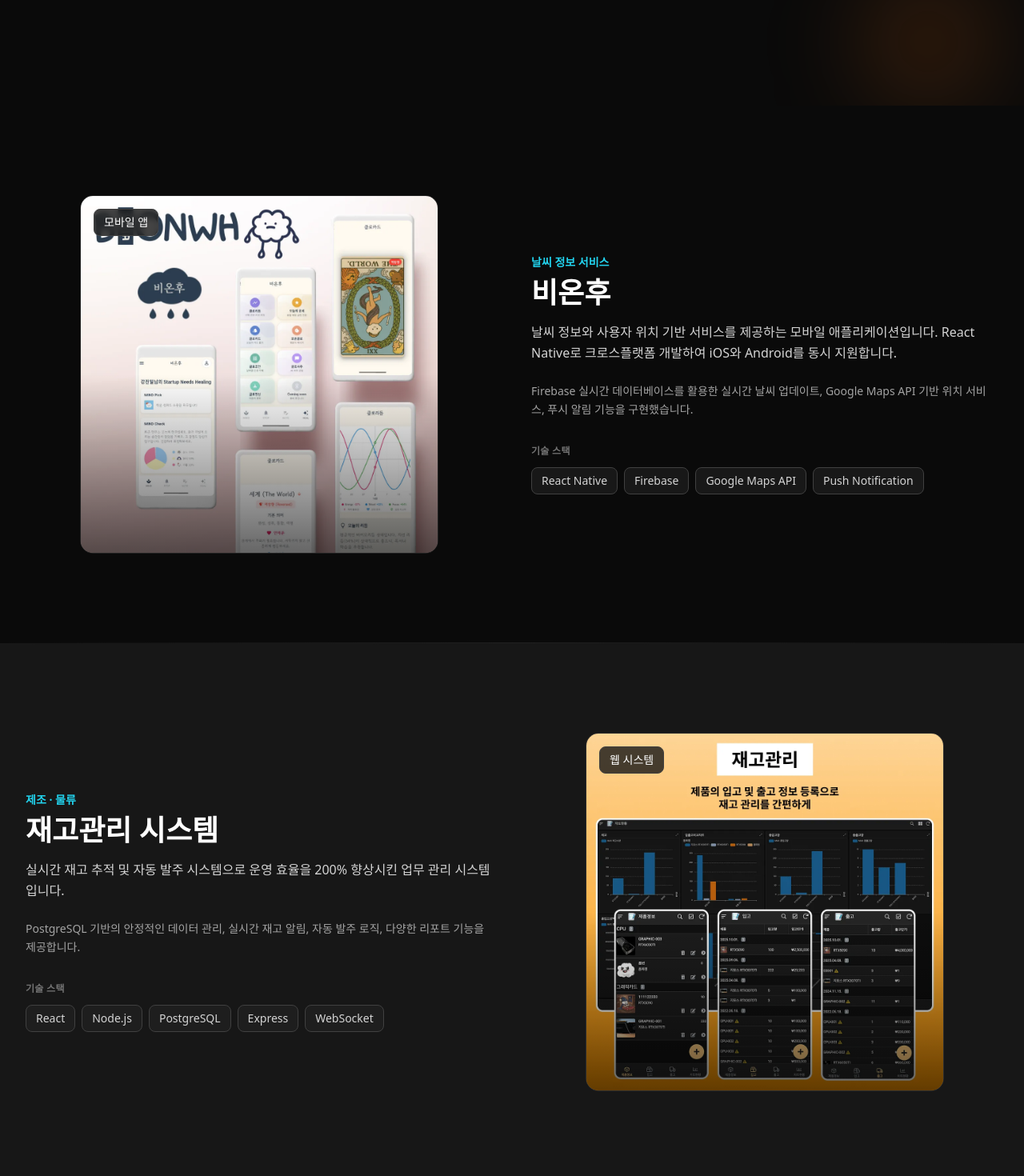
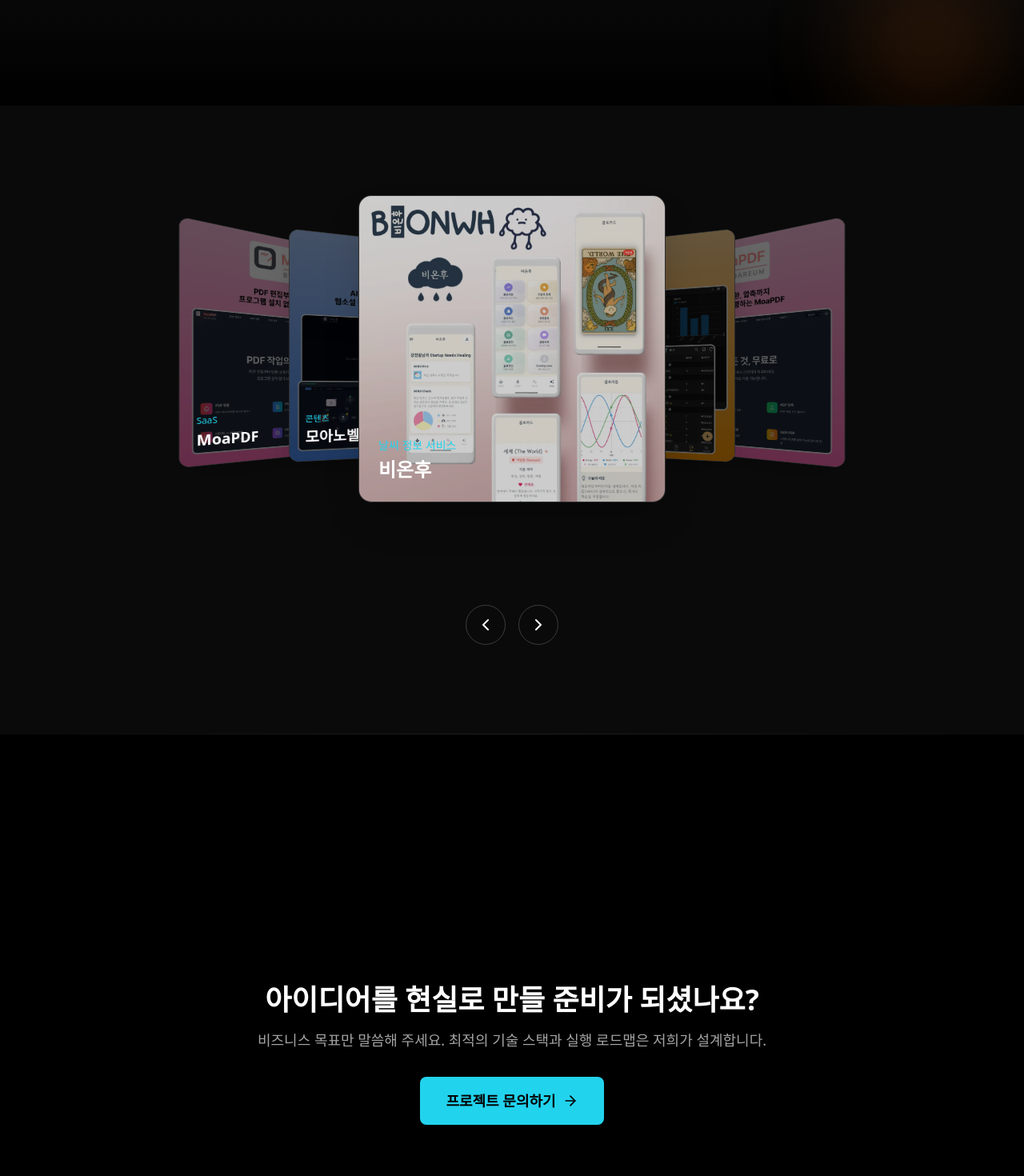
Before and after one commit to oz-kangkangparks/kangkangparks, a Next.js app: page /portfolio in a window 1280 px wide. Shown: the part 740-2210 px from the top of the page at 80% size. Built offline with nearby package versions, Linux system fonts and the light colour scheme.

Commit message:
Modify : 3D 이동 형태

```diff
--- a/app/portfolio/page.tsx
+++ b/app/portfolio/page.tsx
@@ -1,11 +1,11 @@
 "use client";
 
-import React from "react";
-import { motion } from "framer-motion";
+import React, { useState, useEffect } from "react";
+import { motion, AnimatePresence } from "framer-motion";
 import Image from "next/image";
-import { ArrowRight } from "lucide-react";
 import { Section } from "@/components/Layout";
-import Link from "next/link"; // Added Link import
+import { ChevronLeft, ChevronRight, ArrowRight } from "lucide-react";
+import Link from "next/link";
 
 const portfolioItems = [
     {
@@ -14,14 +14,14 @@
         category: "모바일 앱",
         industry: "날씨 정보 서비스",
         description:
-            "날씨 정보와 사용자 위치 기반 서비스를 제공하는 모바일 애플리케이션입니다. React Native로 크로스플랫폼 개발하여 iOS와 Android를 동시 지원합니다.",
+            "React Native 기반 크로스플랫폼 날씨 정보 앱. 실시간 데이터와 위치 기반 서비스를 제공합니다.",
         details:
             "Firebase 실시간 데이터베이스를 활용한 실시간 날씨 업데이트, Google Maps API 기반 위치 서비스, 푸시 알림 기능을 구현했습니다.",
-        tech: [
-            "React Native",
-            "Firebase",
-            "Google Maps API",
-            "Push Notification",
+        tech: ["React Native", "Firebase", "Google Maps API"],
+        images: [
+            "/images/beonwh.webp",
+            "/images/beonwh-1.webp",
+            "/images/beonwh-2.webp",
         ],
         mainImage: "/images/beonwh.webp",
     },
@@ -31,11 +31,16 @@
         category: "웹 시스템",
         industry: "제조 · 물류",
         description:
-            "실시간 재고 추적 및 자동 발주 시스템으로 운영 효율을 200% 향상시킨 업무 관리 시스템입니다.",
+            "실시간 재고 추적 및 자동 발주 시스템으로 운영 효율을 극대화한 맞춤형 업무 시스템입니다.",
         details:
             "PostgreSQL 기반의 안정적인 데이터 관리, 실시간 재고 알림, 자동 발주 로직, 다양한 리포트 기능을 제공합니다.",
-        tech: ["React", "Node.js", "PostgreSQL", "Express", "WebSocket"],
+        tech: ["React", "Node.js", "PostgreSQL", "Express"],
         mainImage: "/images/재고관리 (1).webp",
+        images: [
+            "/images/재고관리 (1).webp",
+            "/images/inventory-system-2.webp",
+            "/images/inventory-system-3.webp",
+        ],
     },
     {
         id: "moapdf",
@@ -43,11 +48,16 @@
         category: "웹 서비스",
         industry: "SaaS",
         description:
-            "AI 기반 PDF 변환 및 편집 도구로 월 10만 건 이상의 문서를 처리하는 SaaS 플랫폼입니다.",
+            "AI 기반 PDF 변환 및 편집 도구로, 월 10만 건 이상의 문서를 처리하는 B2C SaaS 플랫폼입니다.",
         details:
             "AWS Lambda를 활용한 서버리스 아키텍처, Python 기반 PDF 처리 엔진, Next.js로 구현된 빠른 사용자 인터페이스를 제공합니다.",
-        tech: ["Next.js", "Python", "AWS Lambda", "S3", "DynamoDB"],
+        tech: ["Next.js", "Python", "AWS Lambda", "S3"],
         mainImage: "/images/moapdf-main.webp",
+        images: [
+            "/images/moapdf-main.webp",
+            "/images/moapdf-2.webp",
+            "/images/moapdf-3.webp",
+        ],
     },
     {
         id: "moanovel",
@@ -55,40 +65,296 @@
         category: "AI 서비스",
         industry: "콘텐츠",
         description:
-            "GPT-4 기반 소설 생성 플랫폼으로 일일 활성 사용자 5,000명 이상을 보유한 AI 콘텐츠 서비스입니다.",
+            "GPT-4 기반 소설 생성 AI 플랫폼으로, 일일 활성 사용자 5,000명 이상을 보유한 AI 콘텐츠 서비스입니다.",
         details:
             "OpenAI GPT-4 API 연동, Redis 캐싱으로 빠른 응답 속도, Next.js 서버 사이드 렌더링으로 SEO 최적화를 구현했습니다.",
-        tech: ["Next.js", "GPT-4 API", "Redis", "Prisma", "PostgreSQL"],
+        tech: ["Next.js", "GPT-4 API", "Redis", "Prisma"],
         mainImage: "/images/모아노벨 (1).webp",
+        images: [
+            "/images/모아노벨 (1).webp",
+            "/images/moanovel-2.webp",
+            "/images/moanovel-3.webp",
+        ],
     },
 ];
+
+const extendedPortfolioItems = [
+    ...portfolioItems,
+    ...portfolioItems,
+    ...portfolioItems,
+];
+
+type PortfolioItem = (typeof portfolioItems)[0];
+
+const PortfolioModal = ({
+    item,
+    onClose,
+}: {
+    item: PortfolioItem;
+    onClose: () => void;
+}) => {
+    useEffect(() => {
+        const handleEsc = (event: KeyboardEvent) => {
+            if (event.key === "Escape") onClose();
+        };
+        window.addEventListener("keydown", handleEsc);
+        return () => window.removeEventListener("keydown", handleEsc);
+    }, [onClose]);
+
+    return (
+        <motion.div
+            initial={{ opacity: 0 }}
+            animate={{ opacity: 1 }}
+            exit={{ opacity: 0 }}
+            className="fixed inset-0 z-50 flex items-center justify-center bg-black/80 p-4 backdrop-blur-sm"
+            onClick={onClose}
+        >
+            <motion.div
+                initial={{ scale: 0.95 }}
+                animate={{ scale: 1 }}
+                exit={{ scale: 0.95 }}
+                transition={{ duration: 0.3 }}
+                className="relative w-full max-w-4xl overflow-hidden rounded-2xl border border-white/10 bg-neutral-900"
+                onClick={(e) => e.stopPropagation()}
+            >
+                <div className="max-h-[90vh] overflow-y-auto p-6 md:p-8">
+                    <h2 className="mb-2 text-3xl font-bold text-white">
+                        {item.title}
+                    </h2>
+                    <p className="mb-4 text-sm text-cyan-400">
+                        {item.industry}
+                    </p>
+                    <p className="mb-6 text-neutral-300">{item.description}</p>
+                    <p className="mb-8 text-neutral-400">{item.details}</p>
+                    <div className="mb-8 h-px bg-neutral-800" />
+                    <div className="grid gap-8 md:grid-cols-2">
+                        <div>
+                            <h3 className="mb-4 text-lg font-semibold">
+                                주요 기술 스택
+                            </h3>
+                            <div className="flex flex-wrap gap-2">
+                                {item.tech.map((tech) => (
+                                    <span
+                                        key={tech}
+                                        className="rounded-full bg-neutral-800 px-3 py-1 text-sm text-neutral-300"
+                                    >
+                                        {tech}
+                                    </span>
+                                ))}
+                            </div>
+                        </div>
+                        <div>
+                            <h3 className="mb-4 text-lg font-semibold">
+                                프로젝트 이미지
+                            </h3>
+                            <div className="grid grid-cols-3 gap-2">
+                                {item.images.map((image) => (
+                                    <div
+                                        key={image}
+                                        className="relative aspect-square overflow-hidden rounded-lg"
+                                    >
+                                        <Image
+                                            src={image}
+                                            alt={item.title}
+                                            fill
+                                            className="object-cover"
+                                        />
+                                    </div>
+                                ))}
+                            </div>
+                        </div>
+                    </div>
+                </div>
+                <button
+                    onClick={onClose}
+                    className="absolute right-4 top-4 rounded-full bg-white/10 p-2 text-white transition hover:bg-white/20"
+                >
+                    <svg
+                        xmlns="http://www.w3.org/2000/svg"
+                        fill="none"
+                        viewBox="0 0 24 24"
+                        strokeWidth={1.5}
+                        stroke="currentColor"
+                        className="h-6 w-6"
+                    >
+                        <path
+                            strokeLinecap="round"
+                            strokeLinejoin="round"
+                            d="M6 18 18 6M6 6l12 12"
+                        />
+                    </svg>
+                </button>
+            </motion.div>
+        </motion.div>
+    );
+};
+
+const CoverflowPortfolio = () => {
+    const [activeIndex, setActiveIndex] = useState(portfolioItems.length);
+    const [selectedItem, setSelectedItem] = useState<PortfolioItem | null>(
+        null
+    );
+    const [isJumping, setIsJumping] = useState(false);
+
+    const animationDuration = 0.5;
+
+    useEffect(() => {
+        if (selectedItem) {
+            document.body.style.overflow = "hidden";
+        } else {
+            document.body.style.overflow = "auto";
+        }
+        return () => {
+            document.body.style.overflow = "auto";
+        };
+    }, [selectedItem]);
+
+    const handleNext = () => {
+        if (isJumping) return;
+        setActiveIndex((prev) => prev + 1);
+    };
+
+    const handlePrev = () => {
+        if (isJumping) return;
+        setActiveIndex((prev) => prev - 1);
+    };
+
+    const onCardAnimationComplete = () => {
+        if (isJumping) {
+            // This is a jump, do nothing else
+            setIsJumping(false);
+        } else {
+            // This is a user-initiated animation, check for wrap-around
+            if (activeIndex >= portfolioItems.length * 2) {
+                setIsJumping(true);
+                setActiveIndex(portfolioItems.length);
+            } else if (activeIndex < portfolioItems.length) {
+                setIsJumping(true);
+                setActiveIndex(portfolioItems.length * 2 - 1);
+            }
+        }
+    };
+
+    return (
+        <>
+            <Section
+                sectionClassName="bg-neutral-950"
+                className="flex flex-col items-center justify-center"
+            >
+                <div
+                    className="relative w-full h-[60vh]"
+                    style={{ perspective: "1000px" }}
+                >
+                    <AnimatePresence>
+                        {extendedPortfolioItems.map((item, i) => {
+                            const offset = i - activeIndex;
+                            const isCenter = offset === 0;
+                            const zIndex =
+                                extendedPortfolioItems.length -
+                                Math.abs(offset);
+
+                            return (
+                                <motion.div
+                                    key={i}
+                                    className="absolute left-0 right-0 mx-auto w-[80vw] md:w-[40vw] lg:w-[30vw] aspect-square cursor-pointer"
+                                    initial={false}
+                                    animate={{
+                                        x: `${offset * 35}%`,
+                                        scale: isCenter ? 1 : 0.7,
+                                        rotateY: offset * -25,
+                                        zIndex: zIndex,
+                                        opacity: Math.abs(offset) > 2 ? 0 : 1,
+                                    }}
+                                    transition={{
+                                        duration: isJumping
+                                            ? 0
+                                            : animationDuration,
+                                        ease: [0.22, 1, 0.36, 1],
+                                    }}
+                                    onAnimationComplete={
+                                        onCardAnimationComplete
+                                    }
+                                    onClick={() =>
+                                        isCenter && setSelectedItem(item)
+                                    }
+                                >
+                                    <div className="relative h-full w-full overflow-hidden rounded-2xl border border-white/10 shadow-2xl bg-neutral-900">
+                                        <Image
+                                            src={item.mainImage}
+                                            alt={item.title}
+                                            fill
+                                            className="object-cover"
+                                        />
+                                        <div
+                                            className={`absolute inset-0 transition-all duration-500 ${
+                                                isCenter
+                                                    ? "bg-black/20"
+                                                    : "bg-black/60"
+                                            }`}
+                                        />
+                                        <div className="absolute bottom-0 left-0 p-6">
+                                            <p className="text-sm text-cyan-400">
+                                                {item.industry}
+                                            </p>
+                                            <h3 className="mt-1 text-2xl font-bold text-white">
+                                                {item.title}
+                                            </h3>
+                                        </div>
+                                    </div>
+                                </motion.div>
+                            );
+                        })}
+                    </AnimatePresence>
+                </div>
+                <div className="mt-8 flex items-center justify-center gap-4">
+                    <button
+                        onClick={handlePrev}
+                        className="rounded-full border border-white/20 p-3 text-white transition hover:bg-white/10"
+                    >
+                        <ChevronLeft />
+                    </button>
+                    <button
+                        onClick={handleNext}
+                        className="rounded-full border border-white/20 p-3 text-white transition hover:bg-white/10"
+                    >
+                        <ChevronRight />
+                    </button>
+                </div>
+            </Section>
+            <AnimatePresence>
+                {selectedItem && (
+                    <PortfolioModal
+                        item={selectedItem}
+                        onClose={() => setSelectedItem(null)}
+                    />
+                )}
+            </AnimatePresence>
+        </>
+    );
+};
 
 function HeroSection() {
     return (
         <section className="relative isolate flex min-h-screen items-center justify-center overflow-hidden px-6">
+            <div className="absolute inset-0 bg-gradient-to-b from-black via-neutral-900 to-black" />
             <div className="absolute -top-24 left-1/2 h-72 w-72 -translate-x-1/2 rounded-full bg-blue-500/20 blur-3xl" />
             <div className="absolute bottom-0 right-10 h-40 w-40 rounded-full bg-orange-500/20 blur-3xl" />
-
-            <div className="relative z-10 mx-auto max-w-7xl text-center">
             <motion.div
-                    initial={{ opacity: 0, y: 30 }}
+                initial={{ opacity: 0, y: 20 }}
                 animate={{ opacity: 1, y: 0 }}
-                    transition={{ duration: 0.8 }}
+                transition={{ duration: 0.6 }}
+                className="relative z-10 max-w-4xl text-center"
             >
-                    {/* New uppercase label */}
                 <p className="text-xs uppercase tracking-[0.6em] text-neutral-400">
                     portfolio
                 </p>
-                    {/* Title */}
                 <h1 className="mt-3 text-5xl font-bold leading-tight text-white md:text-7xl">
                     기술로 비즈니스의 문제를 해결합니다
                 </h1>
-                    {/* Subtitle */}
                 <p className="mx-auto mt-4 max-w-3xl text-lg text-neutral-300">
                     검증된 기술력으로, 성공적인 비즈니스 결과를 증명합니다.
                 </p>
             </motion.div>
-            </div>
         </section>
     );
 }
@@ -96,16 +362,17 @@
 function CtaSection() {
     return (
         <Section
-            id="cta"
-            sectionClassName="bg-neutral-900" // Alternating background
+            id="contact"
+            sectionClassName="bg-black"
             className="flex min-h-screen items-center justify-center"
         >
             <div className="mx-auto max-w-3xl text-center">
                 <h2 className="text-3xl font-bold text-white sm:text-4xl">
-                    다음 프로젝트를 시작할 준비가 되셨나요?
+                    아이디어를 현실로 만들 준비가 되셨나요?
                 </h2>
                 <p className="mt-4 text-lg text-neutral-400">
-                    지금 바로 문의하시고 무료 컨설팅을 받아보세요.
+                    비즈니스 목표만 말씀해 주세요. 최적의 기술 스택과 실행
+                    로드맵은 저희가 설계합니다.
                 </p>
                 <motion.div
                     whileHover={{ scale: 1.05 }}
@@ -116,7 +383,7 @@
                         href="/contact"
                         className="inline-flex items-center gap-2 rounded-lg bg-cyan-400 px-8 py-4 text-lg font-semibold text-black shadow-lg transition-colors hover:bg-cyan-500"
                     >
-                        프로젝트 시작하기 <ArrowRight className="h-5 w-5" />
+                        프로젝트 문의하기 <ArrowRight className="h-5 w-5" />
                     </Link>
                 </motion.div>
             </div>
@@ -128,86 +395,7 @@
     return (
         <div className="bg-neutral-950 text-white">
             <HeroSection />
-
-            {/* Portfolio Sections */}
-            <div>
-                {portfolioItems.map((item, idx) => (
-                    <Section
-                        key={item.id}
-                        id={item.id}
-                        sectionClassName={
-                            idx % 2 === 0 ? "bg-neutral-950" : "bg-neutral-900"
-                        }
-                    >
-                        <motion.div
-                            initial={{ opacity: 0, y: 50 }}
-                            whileInView={{ opacity: 1, y: 0 }}
-                            viewport={{ once: true, amount: 0.2 }}
-                            transition={{ duration: 0.6 }}
-                            className="grid items-center gap-12 lg:grid-cols-2"
-                        >
-                            {/* Image Column */}
-                            <div
-                                className={`order-1 flex items-center justify-center ${
-                                    idx % 2 === 1 ? "lg:order-2" : ""
-                                }`}
-                            >
-                                <div className="group relative w-full max-w-md aspect-square overflow-hidden rounded-2xl border border-white/10">
-                                    <Image
-                                        src={item.mainImage}
-                                        alt={item.title}
-                                        fill
-                                        sizes="(max-width: 1024px) 100vw, 50vw"
-                                        className="object-cover transition-transform duration-700 group-hover:scale-105"
-                                    />
-                                    <div className="absolute inset-0 bg-gradient-to-t from-black/60 via-transparent" />
-                                    {/* Category Badge */}
-                                    <div className="absolute left-4 top-4">
-                                        <span className="inline-flex items-center rounded-lg border border-neutral-700 bg-neutral-900/80 px-3 py-1.5 text-sm font-medium text-white backdrop-blur-sm">
-                                            {item.category}
-                                        </span>
-                                    </div>
-                                </div>
-                            </div>
-
-                            {/* Text Content Column */}
-                            <div
-                                className={`order-2 ${
-                                    idx % 2 === 1 ? "lg:order-1" : ""
-                                }`}
-                            >
-                                <p className="mb-2 text-sm font-semibold text-cyan-400">
-                                    {item.industry}
-                                </p>
-                                <h2 className="mb-4 text-4xl font-bold text-white">
-                                    {item.title}
-                                </h2>
-                                <p className="mb-6 leading-relaxed text-neutral-300">
-                                    {item.description}
-                                </p>
-                                <p className="mb-8 text-sm leading-relaxed text-neutral-400">
-                                    {item.details}
-                                </p>
-                                <div className="space-y-3">
-                                    <div className="text-xs font-semibold uppercase tracking-wide text-neutral-500">
-                                        기술 스택
-                                    </div>
-                                    <div className="flex flex-wrap gap-2">
-                                        {item.tech.map((tech) => (
-                                            <span
-                                                key={tech}
-                                                className="inline-flex items-center rounded-lg border border-neutral-700 bg-neutral-800/50 px-3 py-1.5 text-sm font-medium text-neutral-300"
-                                            >
-                                                {tech}
-                                            </span>
-                                        ))}
-                                    </div>
-                                </div>
-                            </div>
-                        </motion.div>
-                    </Section>
-                ))}
-            </div>
+            <CoverflowPortfolio />
             <CtaSection />
         </div>
     );
```
Lines whose indentation alone changed are shown as unchanged.
